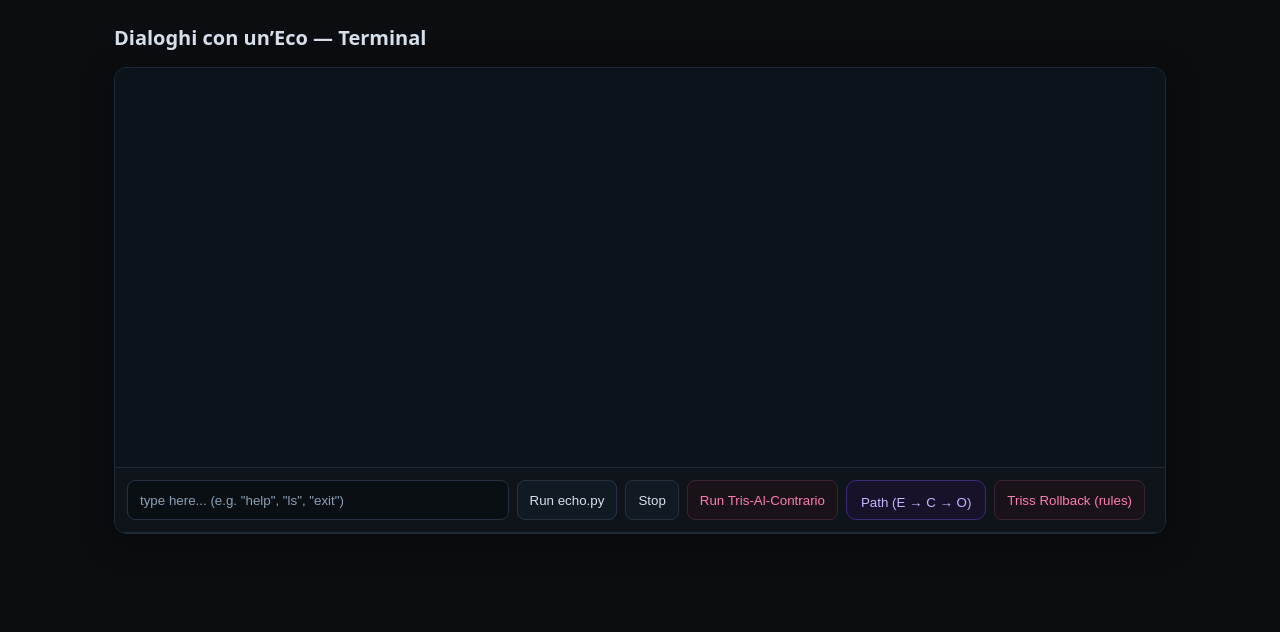
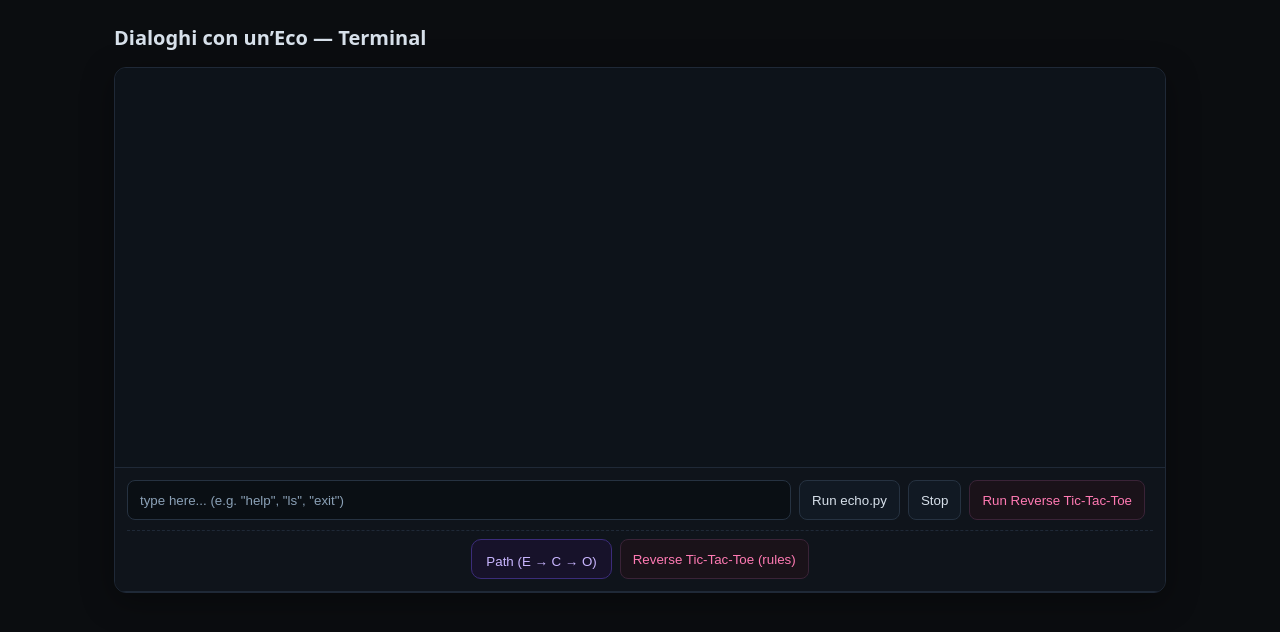
Before and after one commit to Mike014/itchio-tris-contrario, a plain HTML site: page index.html in a window 1280 px wide. Drawn offline with Linux system fonts and the light colour scheme.

Commit message:
Modified index.html

```diff
--- a/index.html
+++ b/index.html
@@ -53,7 +53,7 @@
       border-bottom: 1px solid var(--border);
     }
 
-    /* ENTITÀ font: changes only when client.js adds .entita-voice */
+    /* ENTITÀ font (toggled by client.js .entita-voice) */
     @font-face{
       font-family: 'Entita';
       src: url('font/entity.ttf') format('truetype');
@@ -66,15 +66,30 @@
       letter-spacing: .03em;
     }
 
-    /* Command bar */
+    /* Command bar (now two rows) */
     #bar{
-      display: flex;
-      gap: 8px;
       padding: 12px;
       background: #0f141b;
       border-bottom: 1px solid var(--border);
+      display: flex;
+      flex-direction: column;
+      gap: 10px;
+    }
+    #bar-top{
+      display: flex;
+      gap: 8px;
+      flex-wrap: wrap;
+      align-items: center;
+    }
+    #bar-bottom{
+      display: flex;
+      gap: 8px;
+      justify-content: center;   /* <- centered bottom row */
+      padding-top: 8px;
+      border-top: 1px dashed var(--border);
       flex-wrap: wrap;
     }
+
     #in{
       flex: 1 1 340px;
       height: 40px;
@@ -84,8 +99,10 @@
       background: #0a0f14;
       color: var(--fg);
       outline: none;
+      min-width: 240px;
     }
     #in::placeholder{ color: var(--muted); }
+
     button{
       height: 40px;
       padding: 0 12px;
@@ -100,7 +117,7 @@
     button.tris:hover{ border-color: #5a2d50; background: #22131f; }
     button.riddle{ border-color: #3b2c7a; background: #17122a; color: #c9b6ff; }
     button.riddle:hover{ border-color: #5b47af; background: #1e1737; }
-    #status{ margin-left: auto; color: var(--muted); align-self: center; font-size: 12px; }
+    #status{ margin-left: auto; color: var(--muted); font-size: 12px; }
 
     /* Path / Riddles panel */
     #riddles{
@@ -171,7 +188,7 @@
       margin: 0 0 8px 0;
       font-size: 14px;
       font-weight: 800;
-      color: #ff7ab3; /* echoes .tris accent */
+      color: #ff7ab3;
       letter-spacing: .02em;
     }
     .gamecard ul{
@@ -197,22 +214,26 @@
       <!-- Console -->
       <div id="out"></div>
 
-      <!-- Command bar -->
+      <!-- Command bar (two rows) -->
       <div id="bar">
-        <input id="in" placeholder='type here... (e.g. "help", "ls", "exit")' autocomplete="off" />
-        <button id="run"  title="Run echo.py">Run echo.py</button>
-        <button id="stop" title="Stop">Stop</button>
-        <button id="btn-tris" class="tris" title="Launch Tris-Al-Contrario">Run Tris-Al-Contrario</button>
-        <button id="btn-riddles" class="riddle" title="Path E → C → O">Path (E → C → O)</button>
-        <!-- NEW: Triss Rollback rules toggle -->
-        <button id="btn-game" class="tris" title="Show Triss Rollback rules">Triss Rollback (rules)</button>
-        <span id="status"></span>
+        <!-- TOP ROW -->
+        <div id="bar-top">
+          <input id="in" placeholder='type here... (e.g. "help", "ls", "exit")' autocomplete="off" />
+          <button id="run"  title="Run echo.py">Run echo.py</button>
+          <button id="stop" title="Stop">Stop</button>
+          <button id="btn-tris" class="tris" title="Launch Reverse Tic-Tac-Toe">Run Reverse Tic-Tac-Toe</button>
+          <span id="status"></span>
+        </div>
+        <!-- BOTTOM ROW (centered) -->
+        <div id="bar-bottom">
+          <button id="btn-riddles" class="riddle" title="Path E → C → O">Path (E → C → O)</button>
+          <button id="btn-game" class="tris" title="Show Reverse Tic-Tac-Toe rules">Reverse Tic-Tac-Toe (rules)</button>
+        </div>
       </div>
 
       <!-- Path / Riddles Panel -->
       <div id="riddles">
         <div class="riddle-wrap">
-
           <!-- Phase E -->
           <div class="riddle" id="riddle-e">
             <span class="phase-badge">PHASE E • EMERGENCE</span>
@@ -251,16 +272,15 @@ and watch how the presence takes shape.
             </p>
             <div class="hint-line">Operational hint: upon completing contact, a diegetic notification appears and the font shifts (unlock <code>UNLOCK:O</code>).</div>
           </div>
-
         </div>
       </div>
 
-      <!-- NEW: Triss Rollback (Tris-al-Contrario) Guide -->
+      <!-- Reverse Tic-Tac-Toe Guide -->
       <div id="game-guide">
-        <div class="gamecard" id="triss-rollback">
-          <h3>TRISS ROLLBACK • RULES <small>(Tris-al-Contrario)</small></h3>
+        <div class="gamecard" id="Reverse Tic-Tac-Toe">
+          <h3>Reverse Tic-Tac-Toe • RULES</h3>
           <p>
-In Triss Rollback, completing a three-in-a-row (a “tris”) gives the point to your OPPONENT — except in the special case of a <em>Double Trap</em>, where the player who completes the tris earns the point instead.
+In Reverse Tic-Tac-Toe, completing a three-in-a-row (a “tris”) gives the point to your OPPONENT — except in the special case of a <em>Double Trap</em>, where the player who completes the tris earns the point instead.
           </p>
           <ul>
             <li><strong>Scoring:</strong> First to <strong>3 points</strong> wins the match.</li>
@@ -275,9 +295,9 @@ In Triss Rollback, completing a three-in-a-row (a “tris”) gives the point to
             </li>
             <li><strong>Riddle unlock (diegetic):</strong> Win <strong>3 matches</strong> in Mode 1 (Human vs Offensive AI) to reveal the hidden “riddle resolution” screen.</li>
           </ul>
-          <div class="hint-line">Operational hint: start a match from the bar above (<em>Run Tris-Al-Contrario</em>) or via the button below. Your progress toward the riddle unlock is tracked within the current session.</div>
+          <div class="hint-line">Operational hint: start a match from the top bar (<em>Run Reverse Tic-Tac-Toe</em>) or via the button below. Your progress toward the riddle unlock is tracked in the current session.</div>
           <div class="game-actions">
-            <button id="play-triss" class="tris" title="Launch Triss-Al-Contrario now">Play now</button>
+            <button id="play-triss" class="tris" title="Launch Reverse Tic-Tac-Toe now">Play now</button>
           </div>
         </div>
       </div>
@@ -288,7 +308,7 @@ In Triss Rollback, completing a three-in-a-row (a “tris”) gives the point to
   <!-- Client -->
   <script src="client.js"></script>
   <script>
-    // Start Tris (optional)
+    // Start game (optional)
     const btnTris = document.getElementById('btn-tris');
     if (btnTris) btnTris.addEventListener('click', () => {
       if (typeof start === 'function') start('/python/Tris-Al-Contrario.py');
@@ -303,16 +323,16 @@ In Triss Rollback, completing a three-in-a-row (a “tris”) gives the point to
       btnRiddles.textContent = visible ? 'Path (E → C → O)' : 'Hide path';
     });
 
-    // NEW: Toggle Triss Rollback rules panel
+    // Toggle Reverse Tic-Tac-Toe rules panel
     const gameGuide = document.getElementById('game-guide');
     const btnGame = document.getElementById('btn-game');
     btnGame.addEventListener('click', () => {
       const visible = gameGuide.style.display === 'block';
       gameGuide.style.display = visible ? 'none' : 'block';
-      btnGame.textContent = visible ? 'Triss Rollback (rules)' : 'Hide Triss Rollback';
+      btnGame.textContent = visible ? 'Reverse Tic-Tac-Toe (rules)' : 'Hide Reverse Tic-Tac-Toe';
     });
 
-    // NEW: Internal "Play now" button inside the game card
+    // Internal "Play now" button
     const playBtn = document.getElementById('play-triss');
     if (playBtn) playBtn.addEventListener('click', () => {
       if (typeof start === 'function') start('/python/Tris-Al-Contrario.py');
```
